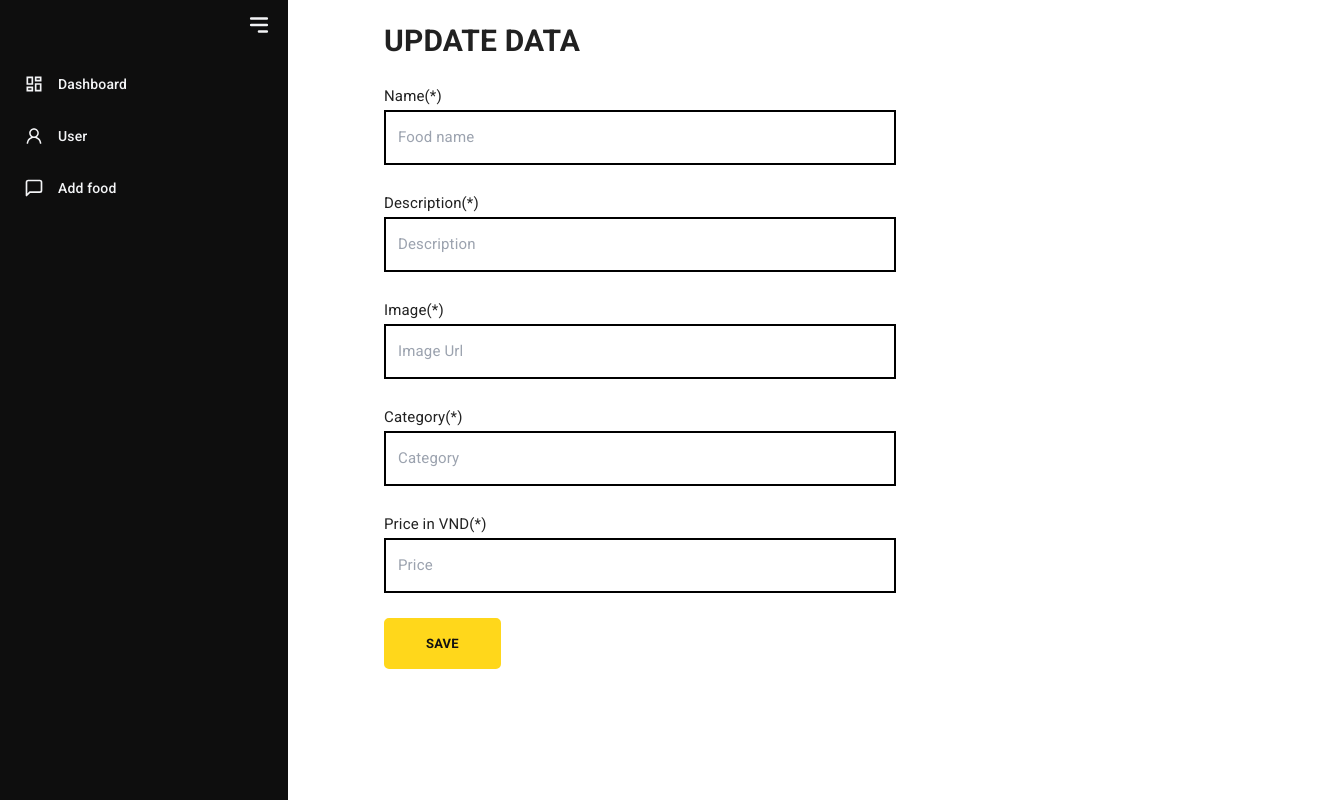
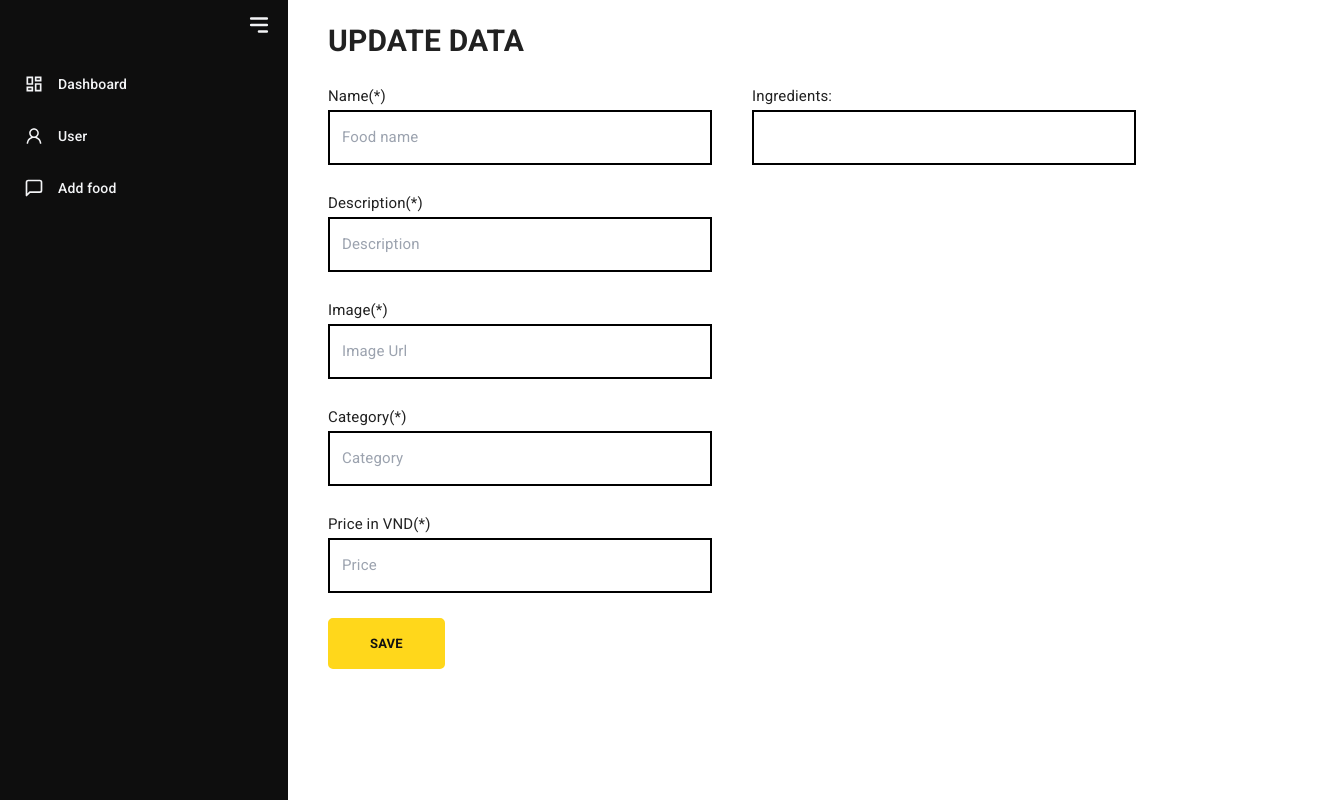
Before and after one commit to VyPham23/restaurant-admin, a React (Create React App) app: page /form in a window 1280 px wide. Shown: the whole page, 1320 px wide, since content can reach past the window. Built offline with nearby package versions, Linux system fonts and the light colour scheme.

Commit message:
update form

```diff
--- a/src/components/Form/Form.css
+++ b/src/components/Form/Form.css
@@ -6,14 +6,25 @@
     padding-top: 15px;
 }
 
+.form__container {
+    position: relative;
+    left: 40px;
+}
 
+.form__main {
+    display: flex;
+}
 
 form{
     font-size: 15px;
     line-height: 27px;
     font-weight: 400;
-    width: 40vw;
     margin: auto;
+}
+
+.form__part {
+    width: 30vw;
+    margin-right: 40px;
 }
 
 .form__section{
--- a/src/components/Form/Form.tsx
+++ b/src/components/Form/Form.tsx
@@ -38,6 +38,8 @@
 
             <form onSubmit= {handleSubmit(onSubmit)} method="POST">
                 <h2 id="formtitle">UPDATE DATA</h2>
+                <div className="form__main">
+                    <div className="form__part">
                         <div className='form__section'>
                             <label>Name(*)</label><br/>
                             <input {...register("name")} className='form__input' type="text" placeholder="Food name" required />
@@ -58,16 +60,23 @@
                             <input {...register("category")} className='form__input' type="text" placeholder="Category" required />
                         </div>
 
-                 {/* <div className='form__section'>
-                     <label>Ingredients:</label><br/>
-                     <input {...register("ingredient")} className='form__input' type="text" placeholder="Ingredient"/>
-                     <button>+</button>
-                 </div> */}
-
                         <div className='form__section'>
                             <label>Price in VND(*)</label><br/>
                             <input {...register("price")} className='form__input' type="number" min="0" placeholder="Price" name="price" required />
                         </div>
+                    </div>
+
+                    <div className="form__part">
+                        <div className='form__section'>
+                            <label>Ingredients:</label><br/>
+                            <input className='form__input' type="text" />
+                            {/* <input {...register("ingredient")} className='form__input' type="text" placeholder="Ingredient"/> */}
+                            {/* <button>+</button> */}
+                        </div>
+                    </div>
+                </div>
+
+
                 <div>
                     <button type="submit" id="form__btn">Save</button>
                 </div>
```
Also changed, not shown: 1 other file (tests, documents, lock files or other folders). Lines whose indentation alone changed are shown as unchanged.
